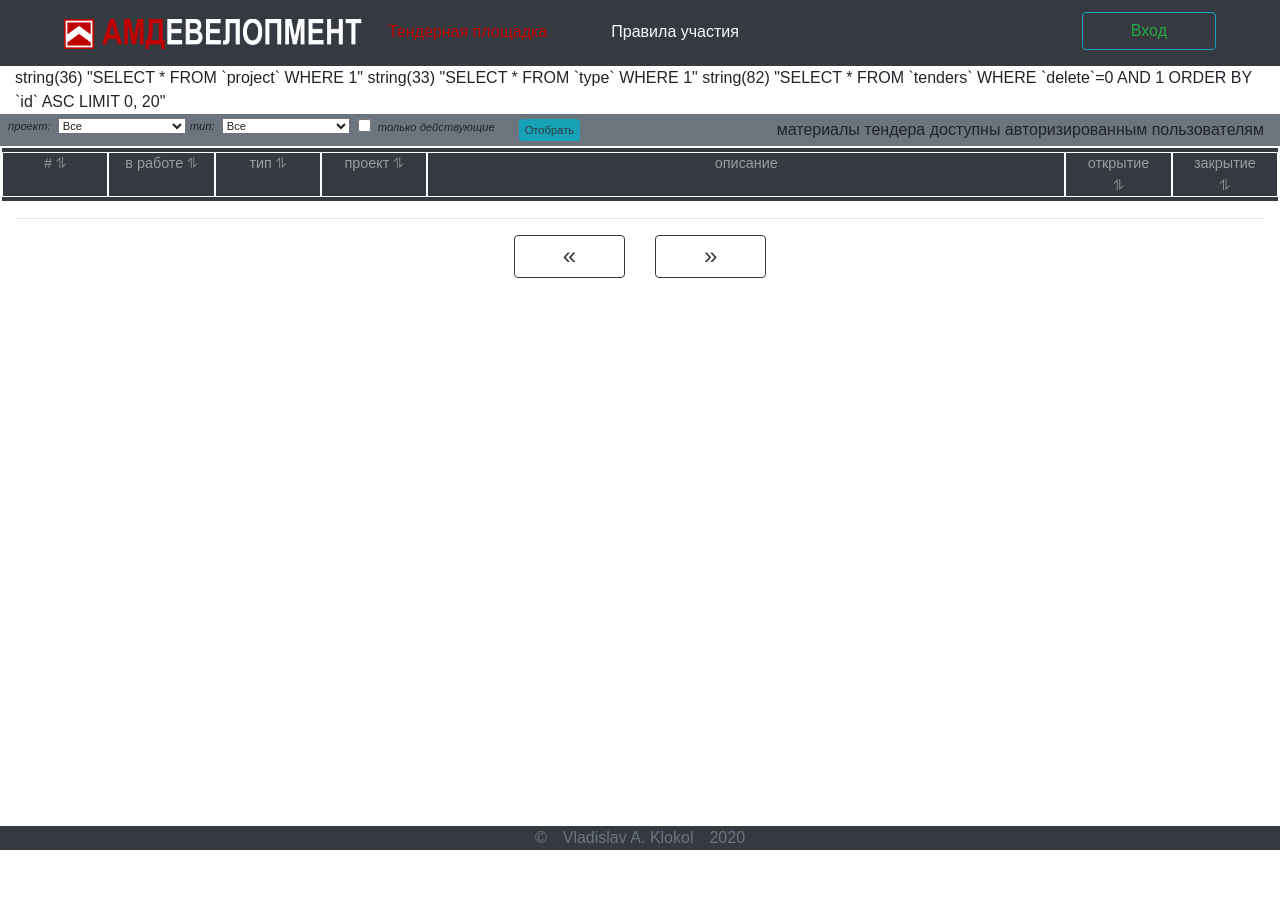
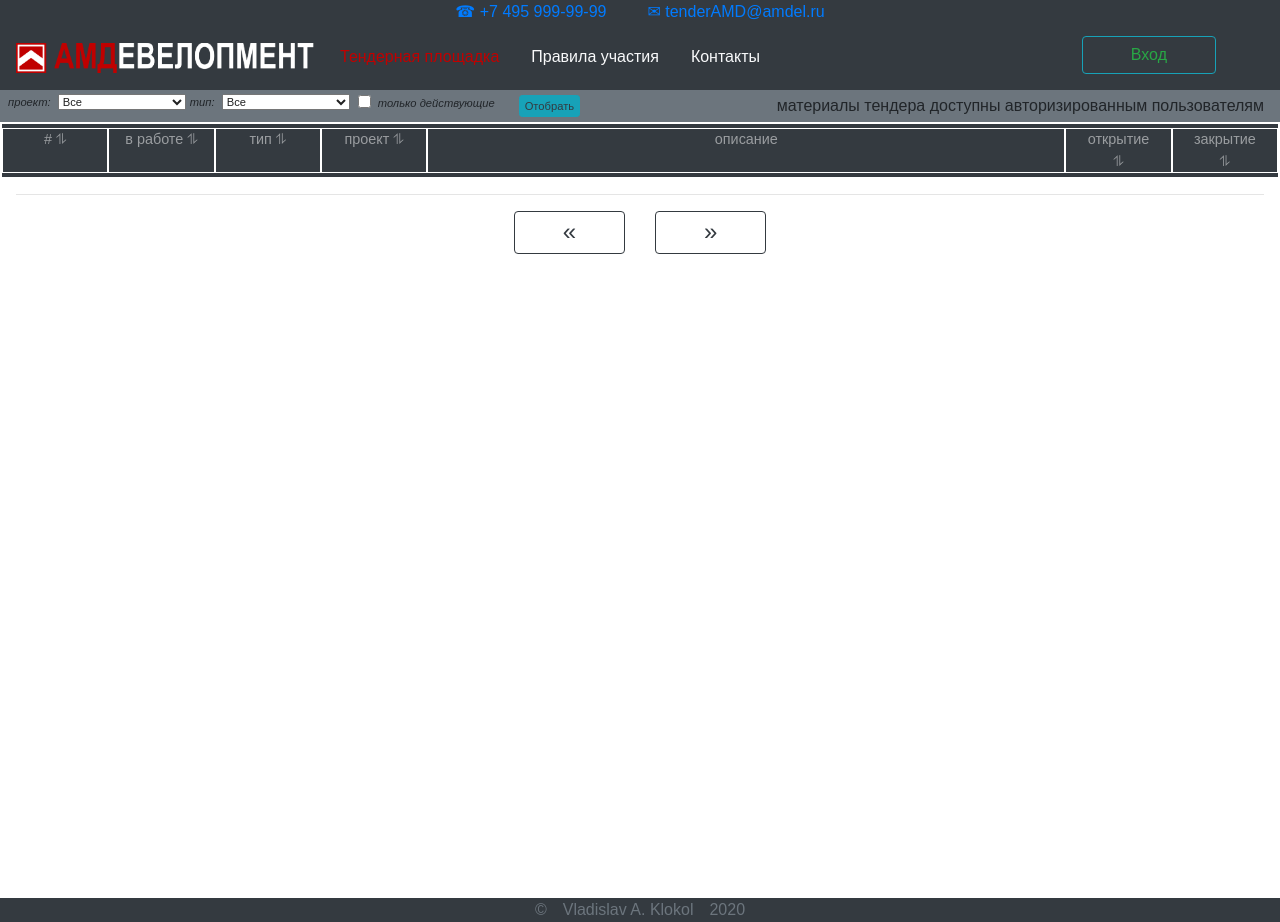
Before and after one commit to vkKlaus/tenderAMD, a PHP site: page /?sort=id in a window 1280 px wide. Before the commit the page ends 850 px from the top, so only its background shows below. Run offline with PHP 8.4, Linux system fonts and the light colour scheme; data comes from the database, SQL or seed files in the repository; data that the repository does not hold is empty.

Commit message:
сонтакст

```diff
--- a/index.php
+++ b/index.php
@@ -1,10 +1,14 @@
 <?php
+$main=true;
+$rules=false;
+$contact=false;
  require $_SERVER['DOCUMENT_ROOT'] . '/views/layouts/header.php';
 ?>
 
 <?php
+ //createDB($pdo);
  require $_SERVER['DOCUMENT_ROOT'] . '/views/tender.php';
- //createDB($pdo);
+
 ?>
 
 
--- a/module/pdo_query.php
+++ b/module/pdo_query.php
@@ -6,7 +6,6 @@ function getTable($pdo, $table, $where = NULL,  $sort = NULL, $limit = NULL)
     WHERE ".($table == 'tenders' ? '`delete`=0 AND ' : '') . ($where == NULL ? '1' : "$where")
         . ($sort == NULL ? "" : " ORDER BY $sort")
         . ($limit == NULL ? "" : " LIMIT $limit");
-        var_dump($sql);
     $stmt = $pdo->prepare($sql);
 
     $stmt->execute();
@@ -127,7 +126,7 @@ function createDB($pdo)
 
     $stmt = $pdo->prepare($sql);
 
-    for ($i = 1; $i <= 1000; $i++) {
+    for ($i = 874; $i <= 1000; $i++) {
 
         $prj = rand(1, 4);
         $tp = rand(1, 8);
--- a/views/about/index.php
+++ b/views/about/index.php
@@ -1,4 +1,7 @@
 <?php
+$main=false;
+$rules=true;
+$contact=false;
 require $_SERVER['DOCUMENT_ROOT'] . '/views/layouts/header.php';
 ?>
 
--- a/views/authorization/recovery.php
+++ b/views/authorization/recovery.php
@@ -1,7 +1,7 @@
 <?php
 require $_SERVER['DOCUMENT_ROOT'] . '/views/layouts/header.php';
 ?>
-<p class="mt-3">поля, помеченные *, обязятельны для заполнения / после изменеия пароля будет выполнен повторый запрос на разрешение работы</p>
+<p class="mt-3">поля, помеченные *, обязательны для заполнения / после изменеия пароля будет выполнен повторый запрос на разрешение работы</p>
 
 <div class="d-flex justify-content-center mt-5">
     <form method="POST" class="enter-form   col-12 col-md-4">
--- a/views/layouts/footer.php
+++ b/views/layouts/footer.php
@@ -1,7 +1,7 @@
 
     </main>
 
-<footer class="container-fluid footer text-center bg-dark text-secondary">
+<footer class="container-fluid footer text-center bg-dark text-secondary mt-5">
     <div>&copy;&emsp;Vladislav A. Klokol&emsp;2020</div>
 </footer>
 <script src="/js/jquery-3.4.1.min.js"></script>
--- a/views/layouts/header.php
+++ b/views/layouts/header.php
@@ -5,90 +5,22 @@ require $_SERVER['DOCUMENT_ROOT'] . '/module/helpers.php';
 
 $requestUri = $_SERVER['REQUEST_URI'];
 
-$title='';
+$title = '';
 $error = '';
 $login = '';
 $email = '';
 $phone = '';
 
-
 session_start();
 
 $pdo = connect();
 
-$host = $_SERVER['HTTP_X_FORWARDED_PROTO'] . '://' . $_SERVER['HTTP_HOST'];
 
 if (isset($_GET['exit'])) {
     unset($_SESSION['user']);
 }
 
-if (isset($_POST['enter'])) {
-
-    $user = getUser($pdo, $_POST['login']);
-
-    if ($user) {
-        if (!password_verify($_POST['password'], $user['password'])) {
-            $error .= 'ошибка авторизации <br>';
-        } elseif (!$user['action']) {
-            $error .= 'пользователь не работает с документами <br>';
-        } else {
-            $_SESSION['user'] = $user;
-            header('Location: ' . $host);
-        }
-
-    } else {
-        $error .= 'пользователь нет найден <br>';
-    }
-} elseif (isset($_POST['registration'])) {
-
-
-    $inn = valid_inn($_POST['login'], 1);
-
-    if (getUser($pdo, $_POST['login'])) {
-        $error .= 'пользователь уже зарегистрирован <br>';
-    } else {
-
-        if ($inn == 0) {
-            $inn = valid_inn($_POST['login'], 0);
-        }
-
-        if ($inn == 0) {
-            $error .= 'не корректный ИНН <br>';
-        }
-
-        if (!filter_var($_POST['email'], FILTER_VALIDATE_EMAIL)) {
-            $error .= 'не корректный email <br>';
-        }
-
-        if (!valid_phone($_POST['phone'])) {
-            $error .= 'не корректный телефон <br>';
-        }
-
-        if (!valid_password($_POST['password_1'])) {
-            $error .= 'нарушены требования пароля  <br>';
-        }
-
-        if (($_POST['password_1'] <> $_POST['password_2'])) {
-            $error .= 'разные пароли <br>';
-        }
-
-        if ($error) {
-            $login = $_POST['login'];
-            $email = $_POST['email'];
-            $phone = $_POST['phone'];
-        } else {
-
-            $user = addUser($pdo, $_POST);
-
-            if ($user){
-                $title='данные отправлены для проверки. О результатах вам будет отправлено сообщение на зарегистрированный email';
-            }
-            else{
-                $error .='ошибка записи пользователя в базу';
-            }
-        }
-    }
-}
+$host = $_SERVER['HTTP_X_FORWARDED_PROTO'] . '://' . $_SERVER['HTTP_HOST'];
 
 ?>
 
@@ -113,34 +45,30 @@ if (isset($_POST['enter'])) {
 </head>
 
 <body>
+    <div class="text-center bg-dark text-white-50">
+    <a href="tel: +74959999999">&#9742; +7 495 999-99-99</a>
+    <span>&#8195;&#8195;</span>
+    <a href="mailto: tenderAMD@amdel.ru"> &#9993; tenderAMD@amdel.ru</a>
+    </div>
+    <nav class="navbar navbar-expand-lg navbar-light bg-dark">
+        <a class="navbar-brand" href="/"><img src="/img/logo4.png" class="logo-img" alt="logo-AMD"></a>
+        <button class="navbar-toggler bg-info" type="button" data-toggle="collapse" data-target="#navbarSupportedContent" aria-controls="navbarSupportedContent" aria-expanded="false" aria-label="Toggle navigation">
+            <span class="navbar-toggler-icon"></span>
+        </button>
 
-    <nav class="navbar navbar-expand-lg navbar-light bg-dark d-flex justify-content-between align-items-center">
-        <div class="d-flex justify-content-start">
-            <div>
-                <button class="navbar-toggler bg-light" type="button" data-toggle="collapse" data-target="#navbarNavDropdown" aria-controls="navbarNavDropdown" aria-expanded="false" aria-label="Toggle navigation">
-                    <span class="navbar-toggler-icon"></span>
-                </button>
-            </div>
+        <div class="collapse navbar-collapse" id="navbarSupportedContent">
+            <ul class="navbar-nav mr-auto">
+                <li class="nav-item active">
+                    <a class="nav-link text-light mr-3" href="/"><span class="<?= $main ? 'active' : '' ?>">Тендерная площадка</span></a>
+                </li>
+                <li class="nav-item">
+                    <a class="nav-link text-light mr-3"" href="/views/about/"> <span class="<?= $rules ? 'active' : '' ?>">Правила участия</span></a>
+                </li>
+                <li class="nav-item">
+                    <a class="nav-link text-light mr-3"" href="/views/contact/"> <span class="<?= $contact ? 'active' : '' ?>">Контакты</span></a>
+                </li>
 
-            <div>
-                <a class="navbar-brand ml-5" href="/"><img src="/img/logo4.png" class="logo-img" alt="logo-AMD"></a>
-            </div>
-
-            <div>
-                <div class="collapse navbar-collapse" id="navbarNavDropdown">
-                    <ul class="navbar-nav">
-                        <li class="nav-item ">
-                            <a class="nav-link text-light mr-5" href="/"><span class="active">Тендерная площадка </span></a>
-                        </li>
-
-                        <li class="nav-item">
-                            <a class="nav-link text-light mr-5"" href="/views/about/">Правила участия </a>
-                        </li>
-                    </ul>
-                    </div>
-                </div>
-            </div>
-
+            </ul>
             <?php
             if (isset($_SESSION['user'])) { ?>
                 <div>
@@ -148,13 +76,12 @@ if (isset($_POST['enter'])) {
 
                     <a href="/?exit" class="mr-5 text-success h5 btn btn-outline-info  mt-1 pl-5 pr-5 ">Выход</a>
                 </div>
-            <?php }
-            else { ?>
+            <?php } else { ?>
                 <div>
                     <a href="/views/authorization/authorization.php" class="mr-5 text-success h5 btn btn-outline-info  mt-1 pl-5 pr-5 ">Вход</a>
                 </div>
             <?php } ?>
-
+        </div>
     </nav>
 
     <main class="container-fluid main-container">
--- a/views/tender.php
+++ b/views/tender.php
@@ -5,11 +5,9 @@ if (isset($_SESSION['user']['action']) && ($_SESSION['user']['action'] == 1)) {
     $viewDoc = true;
 }
 
-
 $project = getTable($pdo, 'project');
 
 $type = getTable($pdo, 'type');
-
 
 if (isset($_GET['page'])) {
     if ($_GET['page'] == 'left') {
@@ -38,7 +36,6 @@ if (!isset($_SESSION['onlyOpen'])) {
     $_SESSION['onlyOpen'] = 0;
 }
 
-
 if (isset($_POST['select'])) {
     $prj = $_SESSION['project'] = $_POST['project'];
     $tp = $_SESSION['type'] = $_POST['type'];
@@ -63,8 +60,6 @@ if ($open) {
     $where .= ($where != '' ? ' AND ' : '') . '`close`=0';
 }
 
-
-
 if (isset($_GET['sort'])) {
     if (!isset($_SESSION['sort'])) {
         $_SESSION['sort']['fild'] = 'id';
@@ -77,12 +72,14 @@ if (isset($_GET['sort'])) {
         $_SESSION['sort']['fild'] = $_GET['sort'];
         $_SESSION['sort']['direct'] = 'ASC';
     }
-
+    $sort = '`' . $_SESSION['sort']['fild'] . '` ' . $_SESSION['sort']['direct'];
+} else {
+    $sort = '';
 };
 
 
 
-$sort = '`'.$_SESSION['sort']['fild'] . '` ' . $_SESSION['sort']['direct'];
+
 
 $tenders = getTable($pdo, 'tenders', $where, $sort, $limit);
 
@@ -112,6 +109,7 @@ $tenders = getTable($pdo, 'tenders', $where, $sort, $limit);
 
         <label class="ml-4" for="only-open">
             <input class="form-check-input" type="checkbox" name="onlyOpen" id="only-open" <?= $open ? 'checked' : '' ?>>
+
             <span class="title-select ">только действующие</span>
         </label>
 
@@ -164,25 +162,36 @@ $tenders = getTable($pdo, 'tenders', $where, $sort, $limit);
 
             foreach ($project as $value) {
                 if ($value['id'] == $tender['project']) {
+
                     $prj = $value['name'];
+
                     break;
                 }
             }
             foreach ($type as $value) {
                 if ($value['id'] == $tender['type']) {
+
                     $tp = $value['name'];
+
                     break;
                 }
             }
         ?>
-            <div class=" row text-white-50 text-left <?= ($bg ? 'bg-light' : 'bg-wite') ?> mb-2 mt-2 p-1">
+            <div class=" row text-white-50 text-left <?= ($tender['close'] ? 'bg-secondary' : ($bg ? 'bg-light' : 'bg-wite')) ?> mb-2 mt-2 p-1">
                 <div class="col-1 text-dark cell-table"><?= $tender['id'] ?></div>
+
                 <div class="col-1 text-dark cell-table"><?= $tender['close'] == 1 ? 'нет' : 'да' ?></div>
+
                 <div class="col-1 text-dark cell-table"><?= $tp ?></div>
+
                 <div class="col-1 text-dark cell-table"><?= $prj ?></div>
+
                 <div class="col text-dark cell-table"><?= $tender['description'] ?></div>
+
                 <div class="col-1 text-dark cell-table"><?= $tender['date_open'] ?></div>
+
                 <div class="col-1 text-dark cell-table"><?= $tender['date_close'] ?></div>
+
                 <?php if ($viewDoc) { ?>
                     <div class="col-1 text-dark cell-table">
                         <a href="#">документаци.zip</a>
```
Also changed, not shown: views/authorization/authorization.php (+21 -1 lines), views/authorization/registration.php (+59 -9 lines), views/contact/index.php (added, +62 -0 lines).
